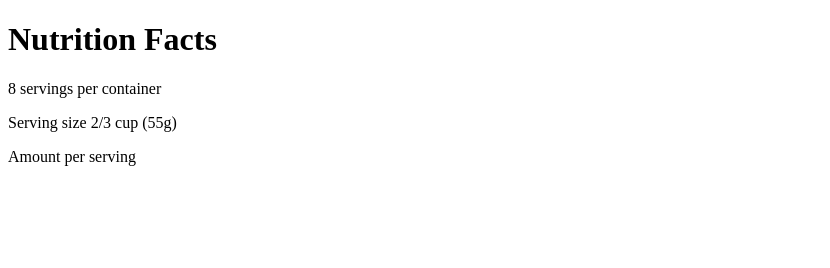
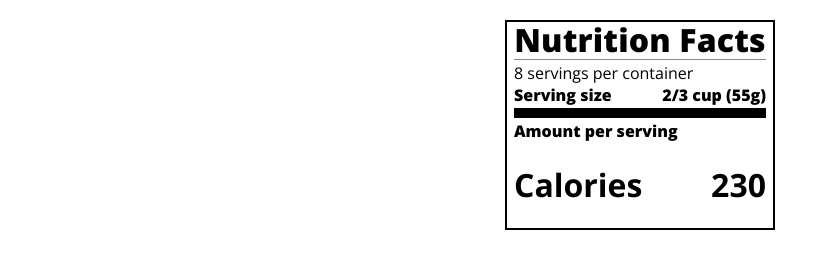
Before and after one commit to onurbbr/RWD-NutritionLabel, a plain HTML site: page index.html in a window 1280 px wide. Shown: the whole page, without its empty margins (0-830 px from the left). Drawn offline with nearby package versions, Linux system fonts and the light colour scheme.

Commit message:
Step 32 Added
Signed-off-by: onurbbr <onurbuber@engineer.com>

```diff
--- a/index.html
+++ b/index.html
@@ -7,7 +7,7 @@
       href="https://fonts.googleapis.com/css?family=Open+Sans:400,700,800"
       rel="stylesheet"
     />
-    <link href="./styles.css" rel="stylesheet" />
+    <link href="css/index.css" rel="stylesheet" />
   </head>
   <body>
     <div class="label">
@@ -22,6 +22,7 @@
       <div class="divider lg"></div>
       <div class="calories-info">
         <p class="bold sm-text">Amount per serving</p>
+        <h1>Calories <span class="right">230</span></h1>
       </div>
     </div>
   </body>
```
